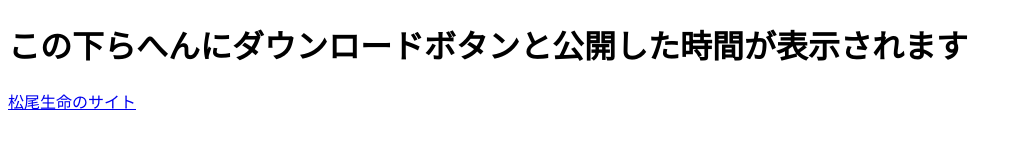
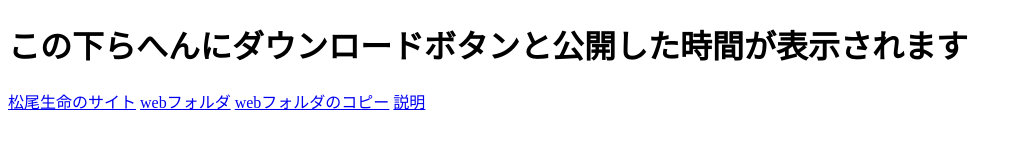
Before and after one commit to matsuoka18/teacher, a plain HTML site: page index.html in a window 1280 px wide. Shown: the whole page, without its empty margins (0-1022 px from the left). Drawn offline with Linux system fonts and the light colour scheme.

Commit message:
Update index.html

```diff
--- a/index.html
+++ b/index.html
@@ -7,5 +7,10 @@
 <body>
 <h1>この下らへんにダウンロードボタンと公開した時間が表示されます</h1>
   <a href="https://matsuoka18.github.io/matsuoseimei/">松尾生命のサイト</a>
+
+<a href="https://drive.google.com/drive/folders/1zI4hgw_MvF2GidOtmEhkBR6bKo_FM-OZ">webフォルダ</a>
+<a href="https://drive.google.com/drive/folders/1buBsqeUBBdddrP8iAowR5UWJChpTl15K">webフォルダのコピー</a>
+<a href="https://docs.google.com/document/d/1h7rA5iR_KrZs81X1Dwko1Ez5Eu1S0bn0wMUk3a6TS6I/edit">説明</a>
+
 </body>
 </html>
```
